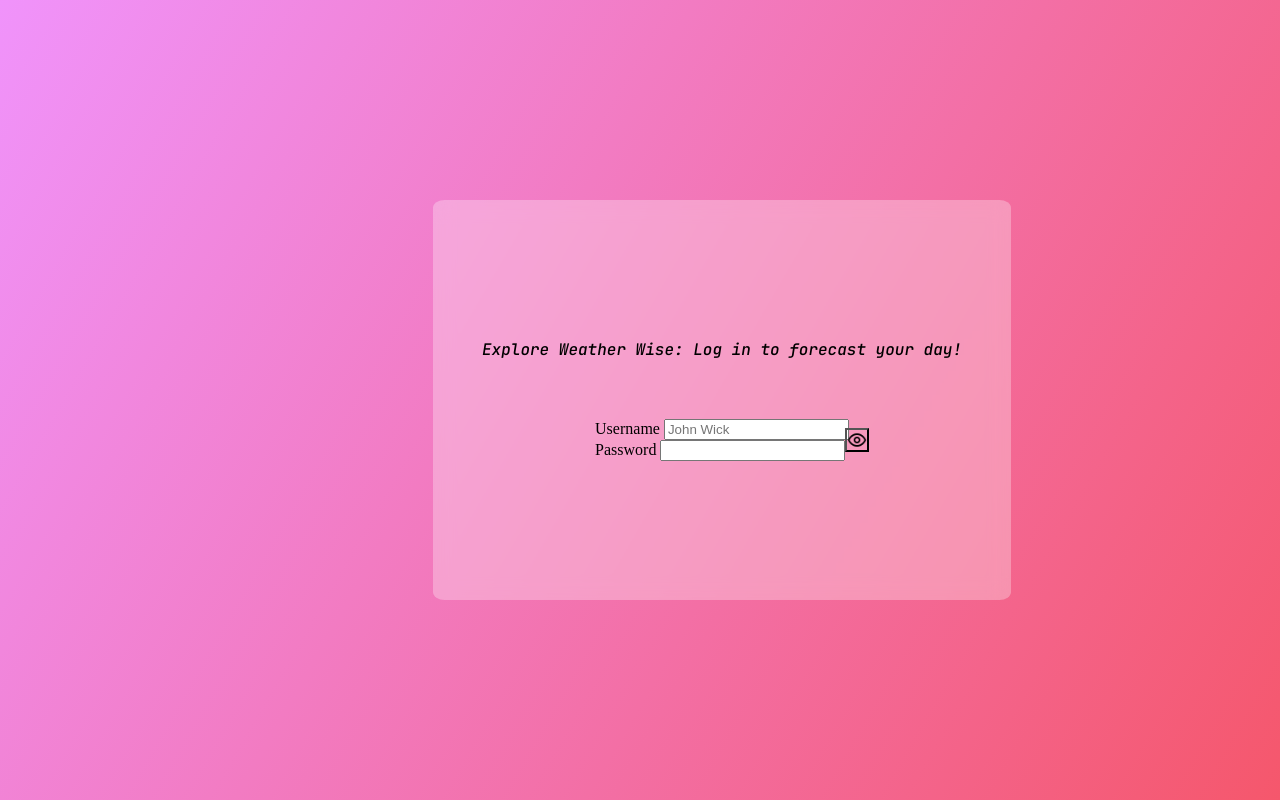
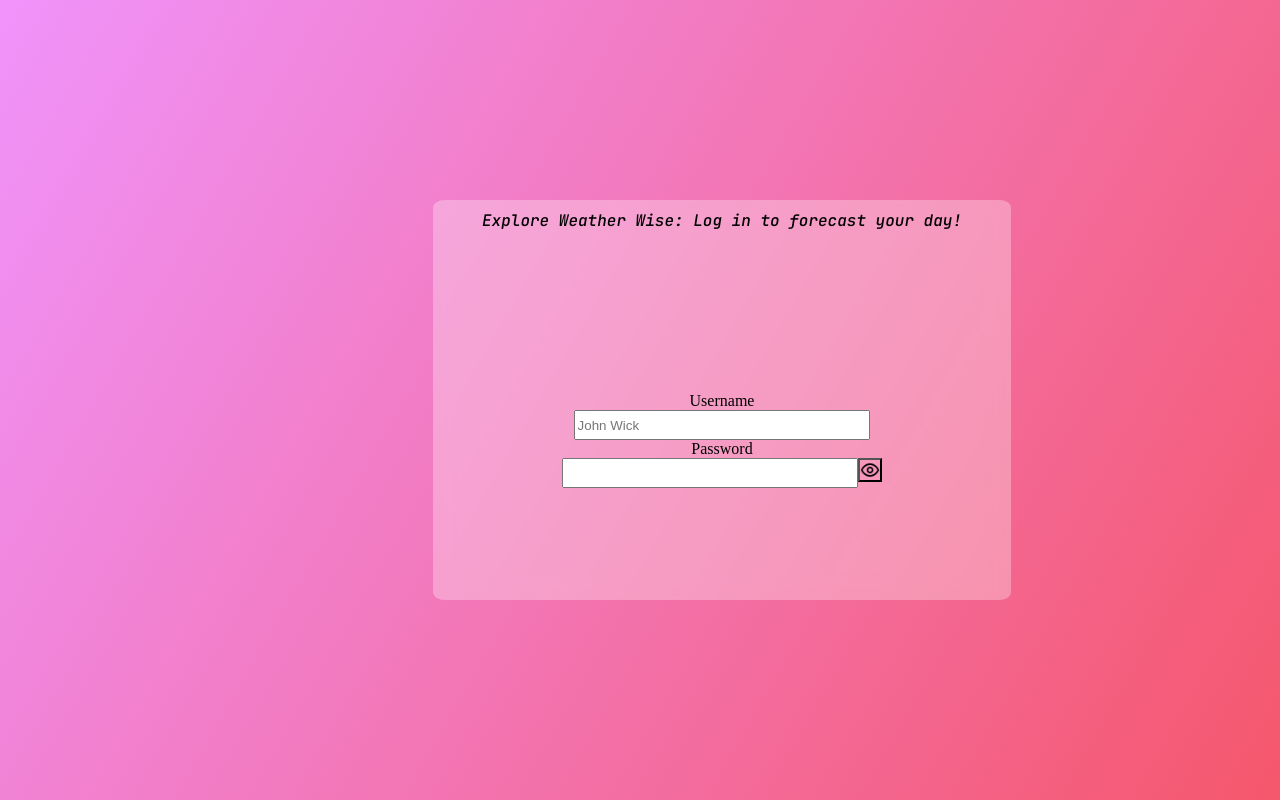
Before and after one commit to RH203/authpage-php, a PHP site: page /login/ in a window 1280 px wide; the page is wider, and only the part inside the window is pictured. Run offline with PHP 8.4, Linux system fonts and the light colour scheme.

Commit message:
add: signin page

```diff
--- a/login/index.php
+++ b/login/index.php
@@ -15,16 +15,15 @@
     </div>
 
     <div class="input-container">
+      <label for="username">Username</label>
       <div class="input">
-        <label for="username">Username</label>
         <input type="text" id="username" placeholder="John Wick" required>
       </div>
 
+      <label for="password">Password</label>
       <div class="input">
-        <label for="password">Password</label>
         <input type="password" id="password" required>
-        <button type="button" id="button" class="eye-icon" onclick="togglePasswordVisibility()">
-        </button>
+        <button type="button" id="button" class="eye-icon" onclick="togglePasswordVisibility()"></button>
       </div>
     </div>
   </div>
--- a/login/login.css
+++ b/login/login.css
@@ -44,9 +44,30 @@ body {
   color: black;
 }
 
+.input-container {
+  width: 100%;
+  height: 75%;
+  display: flex;
+  flex-direction: column;
+  justify-content: center;
+  align-items: center;
+}
+
+
+
+.input {
+  width: 100%;
+  height: 10%;
+  display: flex;
+  justify-content: center;
+}
+
+input {
+  width: 50%;
+
+}
+
 .eye-icon {
-  position: absolute;
-  transform: translateY(-50%);
   width: 24px;
   height: 24px;
 
```
